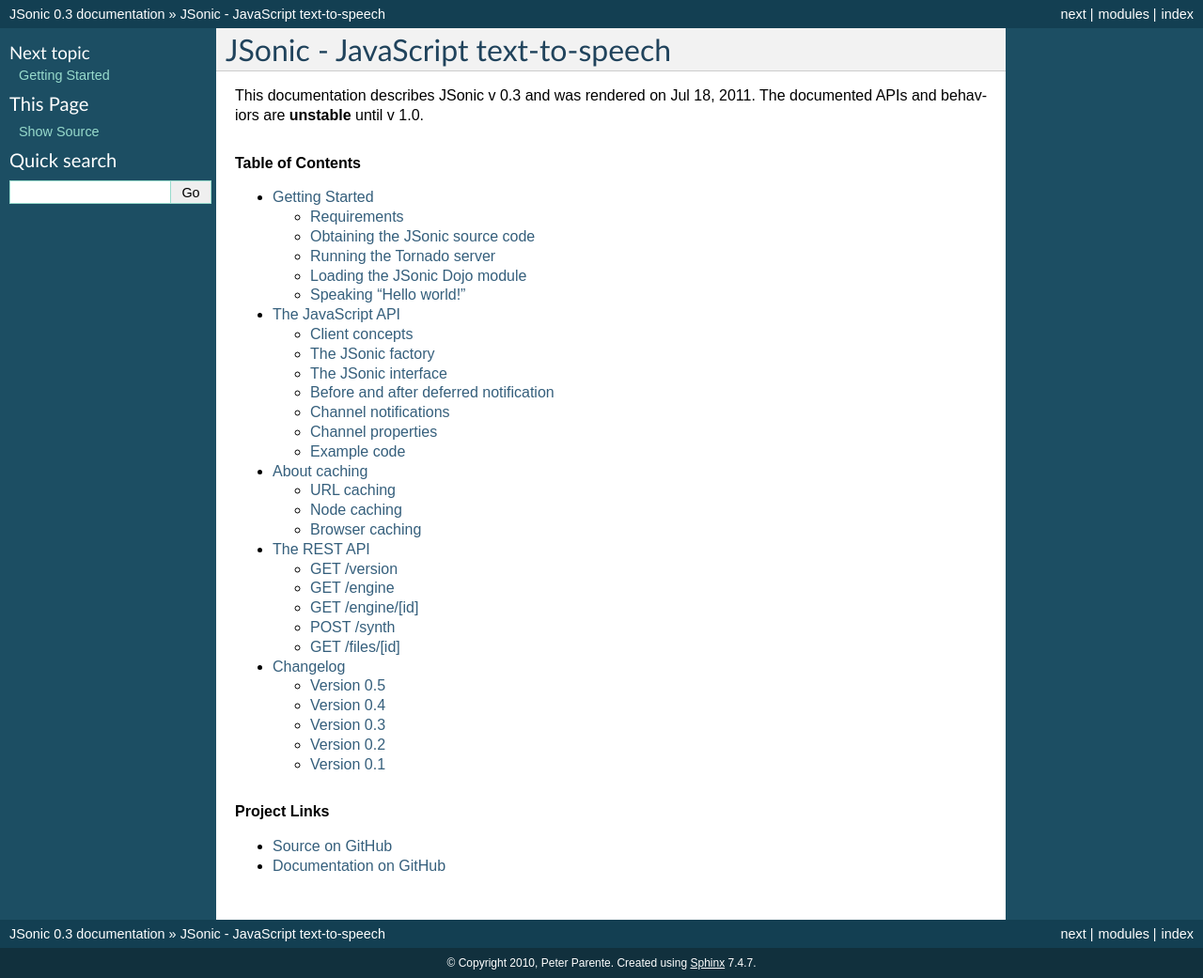
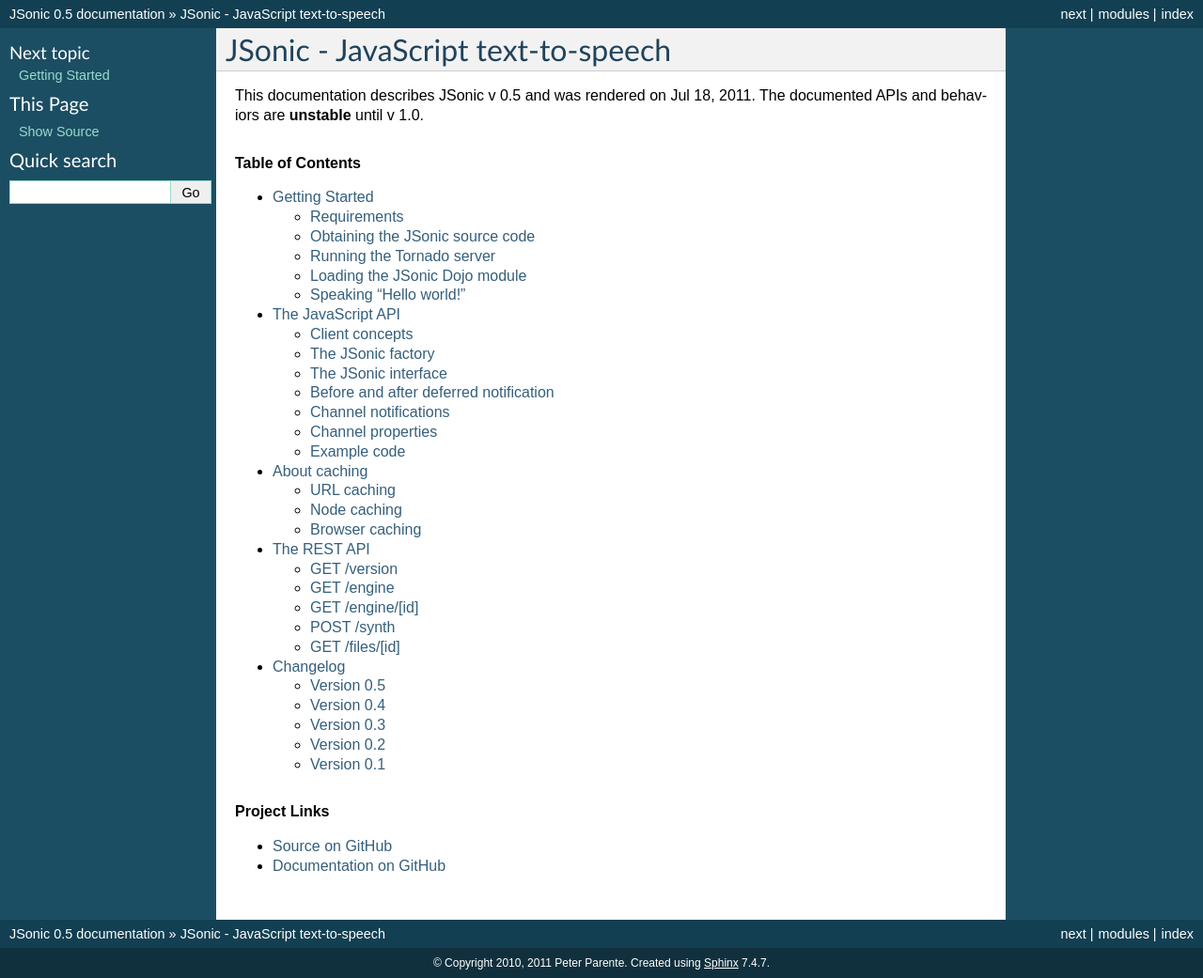
Before and after one commit to uncopenweb/jsonic, a Sphinx documentation site: the page built from doc/index.rst, in a window 1280 px wide. Shown: the whole page at 94% size. Built offline with Sphinx 7.4.7, drawn with Linux system fonts in a browser that asks for light colours.

Commit message:
Doc updates for 0.5 release

```diff
--- a/doc/conf.py
+++ b/doc/conf.py
@@ -38,16 +38,16 @@
 
 # General information about the project.
 project = u'JSonic'
-copyright = u'2010, Peter Parente'
+copyright = u'2010, 2011 Peter Parente'
 
 # The version info for the project you're documenting, acts as replacement for
 # |version| and |release|, also used in various other places throughout the
 # built documents.
 #
 # The short X.Y version.
-version = '0.3'
+version = '0.5'
 # The full version, including alpha/beta/rc tags.
-release = '0.3'
+release = '0.5'
 
 # The language for content autogenerated by Sphinx. Refer to documentation
 # for a list of supported languages.
```
Also changed, not shown: README.rst (+3 -4 lines).
